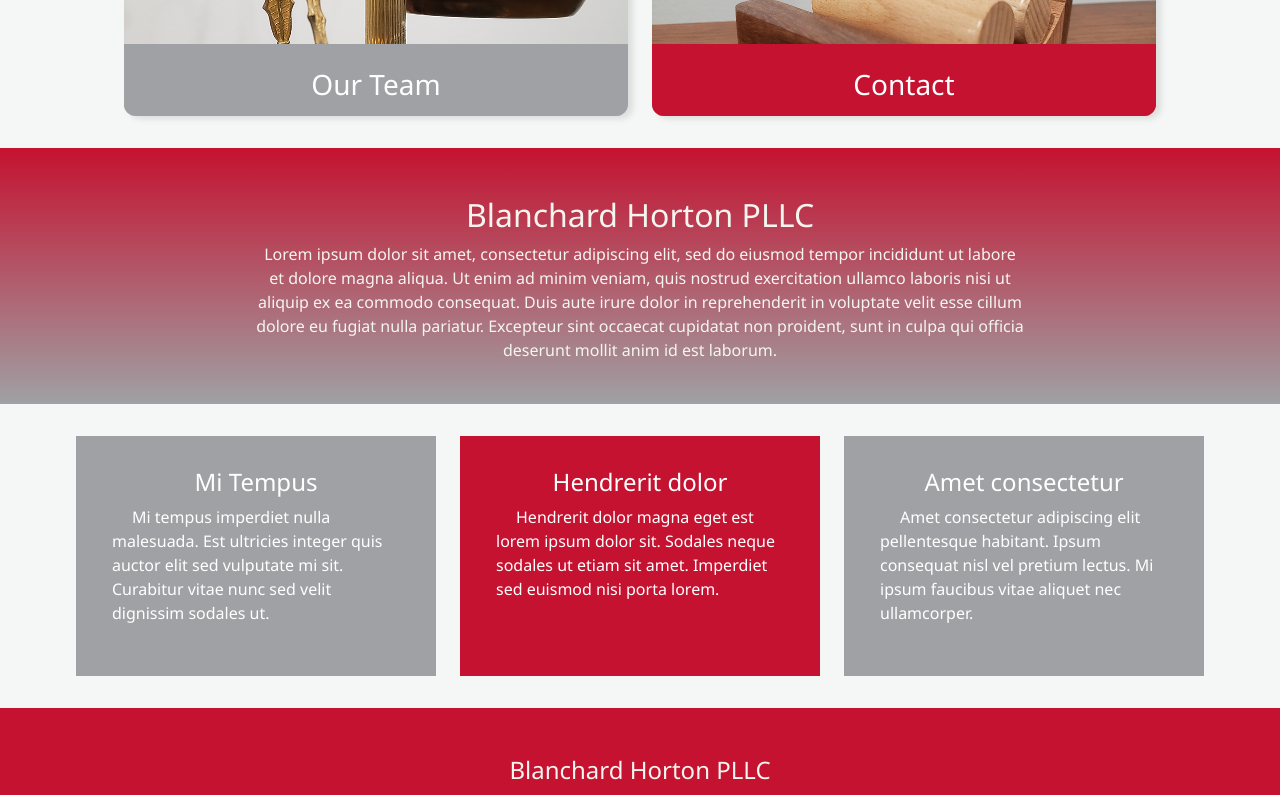
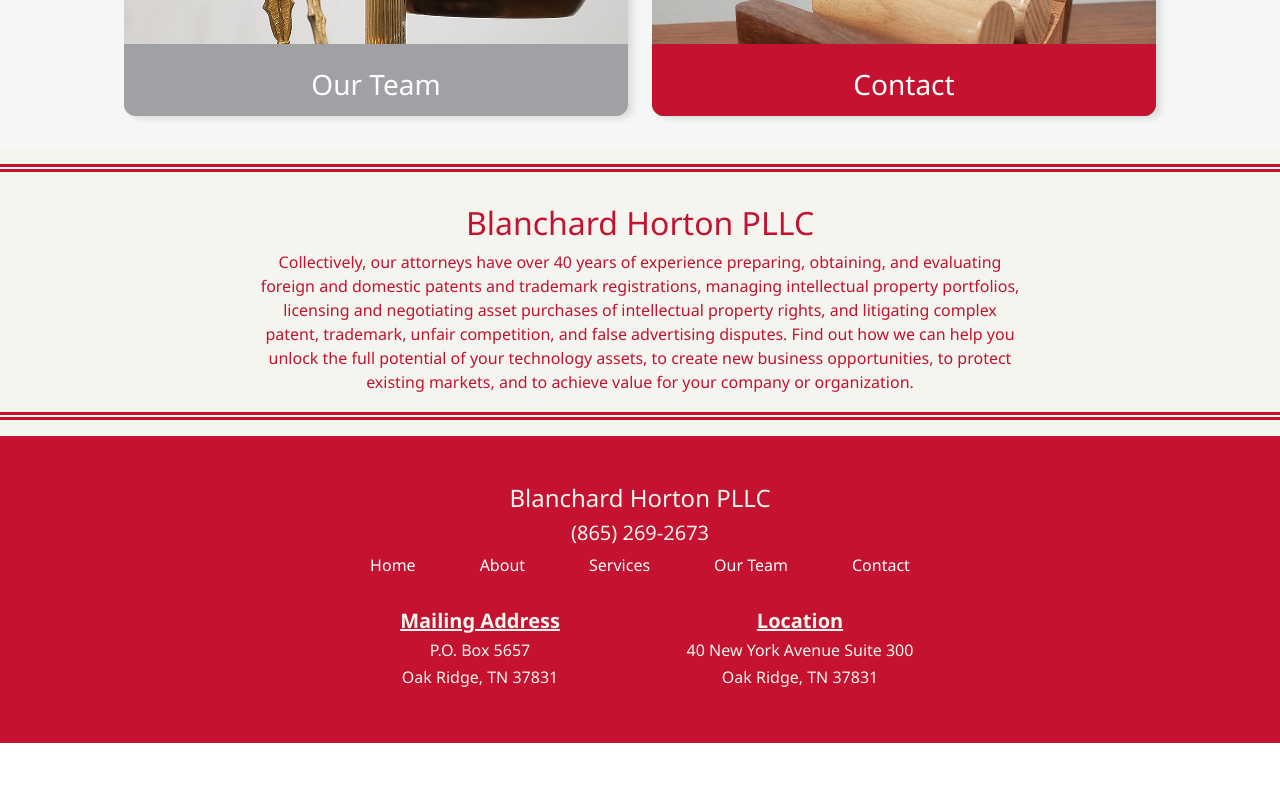
Before and after one commit to sburchfield/blanchard-horton, a React (Create React App) app: page / in a window 1280 px wide. Shown: the part 1260-2055 px from the top of the page. After the commit the page ends 2003 px from the top, so only its background shows below. Built offline with nearby package versions, Linux system fonts and the light colour scheme; what react-google-maps would draw is missing.

Commit message:
adding feedback from 08-15 session

```diff
--- a/src/Components/Footer/Footer.js
+++ b/src/Components/Footer/Footer.js
@@ -16,7 +16,7 @@
 	</ul>
 	<Row className="justify-content-center" style={{marginTop: '2rem'}}>
 	<Col lg="3">
-		<h5 style={{fontWeight: "bold", textDecoration: "underline"}}>P.O. Box</h5>
+		<h5 style={{fontWeight: "bold", textDecoration: "underline"}}>Mailing Address</h5>
 		<h6>P.O. Box 5657</h6>
 		<h6>Oak Ridge, TN 37831</h6>
 	</Col>
--- a/src/Components/Issues/Issues.js
+++ b/src/Components/Issues/Issues.js
@@ -18,7 +18,10 @@
 // let greatDes = "Climate change is real. We need to accept that as a nation and use that information to benefit us. Taxing fossil fuel industries and creating jobs and wealth from alternative energy sources will help every American."
 // let capitolDes = "Washington is as murky as ever since the 2016 election. We need a new era of transparency and accountability in D.C. and our current administration is not a part of that."
 
-const desc = "Lorem ipsum dolor sit amet, consectetur adipiscing elit, sed do eiusmod tempor incididunt ut labore et dolore magna aliqua.";
+const aboutDesc = "Blanchard Horton PLLC provides expertise in all areas of intellectual property practice, including patents, trademarks, copyrights, trade dress, and trade secrets.";
+const servicesDesc = "Patents, Trademarks, Copyrights, Trade Dress, and Trade Secrets.";
+const ourTeanDesc = "Meet our team of dedicated attorneys.";
+const contactDesc = "Find out how to get in touch with us.";
 
 class Issues extends Component {
 
@@ -38,7 +41,7 @@
       <Col lg="6" className="order-1 order-lg-1">
         <Pic
           title={"About"}
-          description={desc}
+          description={aboutDesc}
           bgColorValue={'#C41230'}
           img={tubes}
           link={'/about'} />
@@ -46,7 +49,7 @@
       <Col lg="6" className="order-2 order-lg-2">
         <Pic
         title={"Services"}
-        description={desc}
+        description={servicesDesc}
         bgColorValue={'#9FA1A4'}
         img={barometer}
         link={'/services'} />
@@ -54,7 +57,7 @@
       <Col lg="6" className="order-4 order-lg-3">
         <Pic
         title={"Our Team"}
-        description={desc}
+        description={ourTeanDesc}
         bgColorValue={'#9FA1A4'}
         img={scales}
         link={'/our-team'} />
@@ -62,7 +65,7 @@
       <Col lg="6" className="order-3 order-lg-4">
       <Pic
       title={"Contact"}
-      description={desc}
+      description={contactDesc}
       bgColorValue={'#C41230'}
       img={cards}
       link={'/contact'} />
--- a/src/Components/Slogan/Slogan.css
+++ b/src/Components/Slogan/Slogan.css
@@ -1,7 +1,11 @@
 .sloganWrapper {
     height: 16em;
-    padding-top: 3em;
-    background-image: linear-gradient(#C41230, #9FA1A4);
+    padding-top: 2em;
+    /* background-image: linear-gradient(#C41230, #9FA1A4); */
+    background-color: #f5f5ef;
+    color: #C41230;
+    border-top: #C41230 8px double;
+    border-bottom: #C41230 8px double;
 }
 
 .sloganWrapper p {
--- a/src/Components/Slogan/Slogan.js
+++ b/src/Components/Slogan/Slogan.js
@@ -8,13 +8,13 @@
 
   render(){
     return (
-    <div className="sloganWrapper white text-center">
-      <h2>Blanchard Horton PLLC</h2>
-      <p>Lorem ipsum dolor sit amet, consectetur adipiscing elit, sed do eiusmod tempor incididunt ut labore et dolore
-        magna aliqua. Ut enim ad minim veniam, quis nostrud exercitation ullamco laboris nisi ut aliquip ex ea commodo
-        consequat. Duis aute irure dolor in reprehenderit in voluptate velit esse cillum dolore eu fugiat nulla
-        pariatur. Excepteur sint occaecat cupidatat non proident, sunt in culpa qui officia deserunt mollit anim id est
-        laborum.</p>
+    <div style={{backgroundColor: '#f5f5ef', padding: '1rem 0'}}>
+      <div className="sloganWrapper white text-center">
+        <h2>Blanchard Horton PLLC</h2>
+        <p>
+          Collectively, our attorneys have over 40 years of experience preparing, obtaining, and evaluating foreign and domestic patents and trademark registrations, managing intellectual property portfolios, licensing and negotiating asset purchases of intellectual property rights, and litigating complex patent, trademark, unfair competition, and false advertising disputes.  Find out how we can help you unlock the full potential of your technology assets, to create new business opportunities, to protect existing markets, and to achieve value for your company or organization.
+        </p>
+      </div>
     </div>
     );
   }
--- a/src/Components/Toolbar/Toolbar.js
+++ b/src/Components/Toolbar/Toolbar.js
@@ -1,5 +1,5 @@
 import React from 'react';
-import { FaFacebook, FaTwitterSquare, FaLinkedin } from "react-icons/fa";
+import { FaLinkedin } from "react-icons/fa";
 import DrawerToggleButton from '../SideDrawer/DrawerToggleButton'
 import { Link } from 'react-router-dom';
 
@@ -19,9 +19,9 @@
       <li><Link to="/services">Services</Link></li>
       <li><Link to="/our-team">Our Team</Link></li>
       <li><Link to="/contact">Contact</Link></li>
-      <li className="socialIcons"><a href="https://facebook.co" target="_blank" rel="noopener noreferrer" title="Facebook Account"><FaFacebook /></a></li>
-      <li className="socialIcons"><a href="https://instagram.co" target="_blank" rel="noopener noreferrer" title="Linkedin Account"><FaLinkedin /></a></li>
-      <li className="socialIcons"><a href="https://twitter.com" target="_blank" rel="noopener noreferrer" title="Twitter Account"><FaTwitterSquare /></a></li>
+      {/* <li className="socialIcons"><a href="https://facebook.co" target="_blank" rel="noopener noreferrer" title="Facebook Account"><FaFacebook /></a></li> */}
+      <li className="socialIcons"><a href="https://www.linkedin.com/company/79008216/" target="_blank" rel="noopener noreferrer" title="Linkedin Account"><FaLinkedin /></a></li>
+      {/* <li className="socialIcons"><a href="https://twitter.com" target="_blank" rel="noopener noreferrer" title="Twitter Account"><FaTwitterSquare /></a></li> */}
     </ul>
     </div>
     <div>
--- a/src/Pages/About/About.js
+++ b/src/Pages/About/About.js
@@ -11,7 +11,7 @@
             <div className="inner-header-wrapper white text-center" style={{backgroundImage: `url( ${background})`}}>
                 <div className="filter row justify-content-center align-content-center">
                     <h1>About</h1>
-                    <h6>Excepteur, Officia, & Laborum.</h6>
+                    <h6>Value in Protection.</h6>
                 </div>
             </div>
             <div className="container about-wrapper">
--- a/src/Pages/Home/Home.js
+++ b/src/Pages/Home/Home.js
@@ -1,7 +1,7 @@
 import Header from '../../Components/Header/Header'
 import Issues from '../../Components/Issues/Issues'
 import Slogan from '../../Components/Slogan/Slogan'
-import Statements from '../../Components/Statements/Statements'
+// import Statements from '../../Components/Statements/Statements'
 
 //comment to kick of pipeline
 
@@ -11,7 +11,7 @@
                <Header />
                <Issues />
                <Slogan />
-               <Statements />
+               {/* <Statements /> */}
           </div>
      )
 }
--- a/src/Pages/OurTeam/OurTeam.js
+++ b/src/Pages/OurTeam/OurTeam.js
@@ -14,7 +14,7 @@
             <div className="inner-header-wrapper white text-center" style={{backgroundImage: `url( ${background})`}}>
                 <div className="filter row justify-content-center align-content-center">
                     <h1>Our Team</h1>
-                    <h6>Excepteur sint occaecat cupidatat non proident, sunt in culpa qui officia deserunt mollit anim id est laborum.</h6>
+                    <h6>Over 40 years of combined experience in intellectual property law.</h6>
                 </div>
             </div>
             <Row className="justify-content-center our-team-section-wrapper">
--- a/src/Pages/Services/Services.js
+++ b/src/Pages/Services/Services.js
@@ -25,7 +25,7 @@
       <div className="inner-header-wrapper white text-center" style={{backgroundImage: `url( ${background})`}}>
           <div className="filter row justify-content-center align-content-center">
               <h1>Services</h1>
-              <h6>Excepteur sint occaecat cupidatat non proident, sunt in culpa qui officia deserunt mollit anim id est laborum.</h6>
+              <h6>Exceptional Service in Intellectual Property.</h6>
           </div>
       </div>
       <div className="ani-card-container">
```
